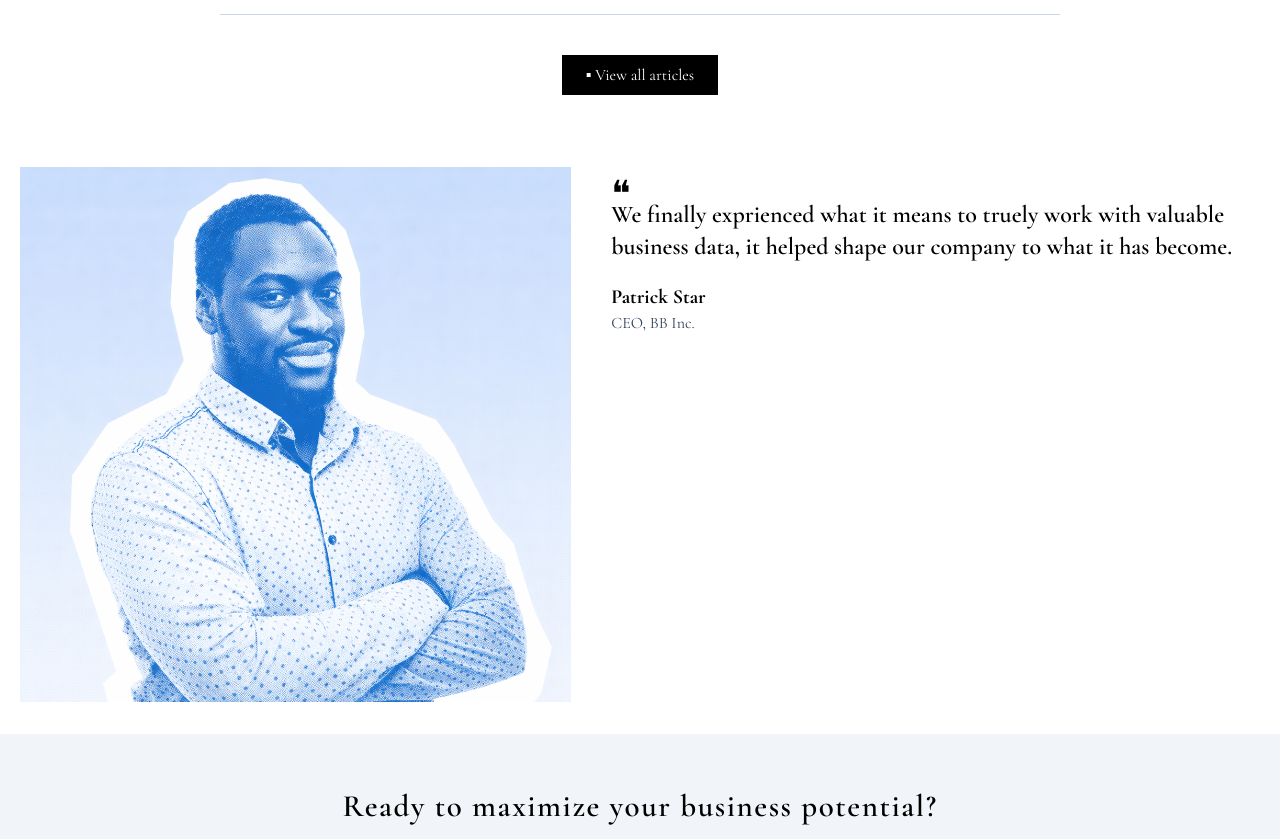
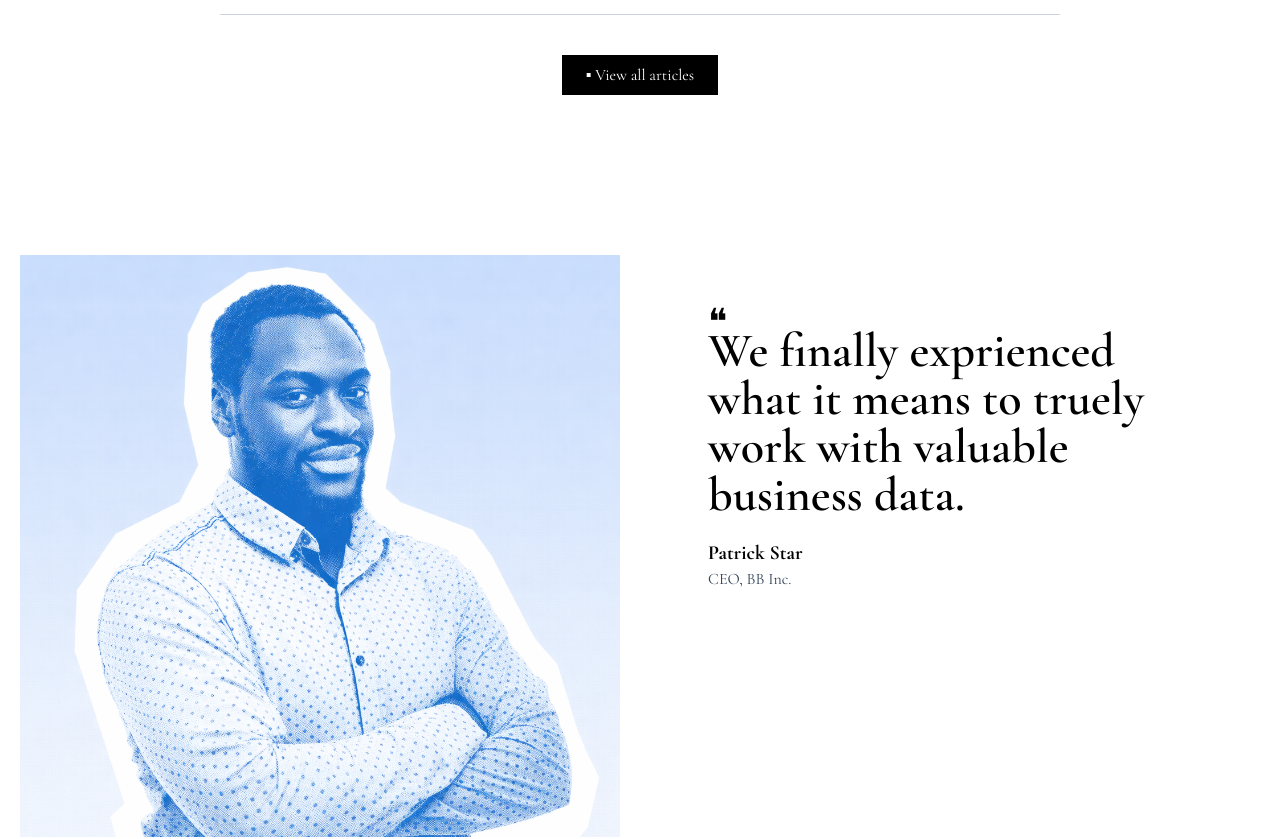
Before and after one commit to kluivstar/Cimplii, a React (Vite) app: page / in a window 1280 px wide. Shown: the part 3660-4499 px from the top of the page. Built offline with nearby package versions, Linux system fonts and the light colour scheme.

Commit message:
Override Testimonial section layout on lg-laptop screens

```diff
--- a/src/components/Testimonial.jsx
+++ b/src/components/Testimonial.jsx
@@ -4,15 +4,15 @@ import TestimonialImage from '../assets/testImg.png';
 const Testimonial = () => {
   return (
     <section>
-        <div className='p-5 md:flex md:gap-10 md:py-8'>
+        <div className='p-5 md:flex md:gap-10 md:py-8 lg:px-5 lg:py-30'>
             {/* Testimonial Image */}
-            <div>
+            <div className='lg:w-1/2'>
                 <img src={TestimonialImage} alt="Testimonial" />
             </div>
-            <div>
-                <div className='py-2'>
+            <div className='lg:w-1/2'>
+                <div className='py-2 lg:mt-10 lg:px-12'>
                     <span className='text-4xl'>❝</span>
-                    <h1 className='text-2xl font-semibold -mt-4'>We finally exprienced what it means to truely work with valuable business data, it helped shape our company to what it has become.</h1>
+                    <h1 className='text-2xl font-semibold -mt-4 lg:text-5xl'>We finally exprienced what it means to truely work with valuable business data.</h1>
                     <p className='font-bold text-xl mt-5'>Patrick Star</p>
                     <span className='text-slate-700'>CEO, BB Inc.</span>
                 </div>
```
